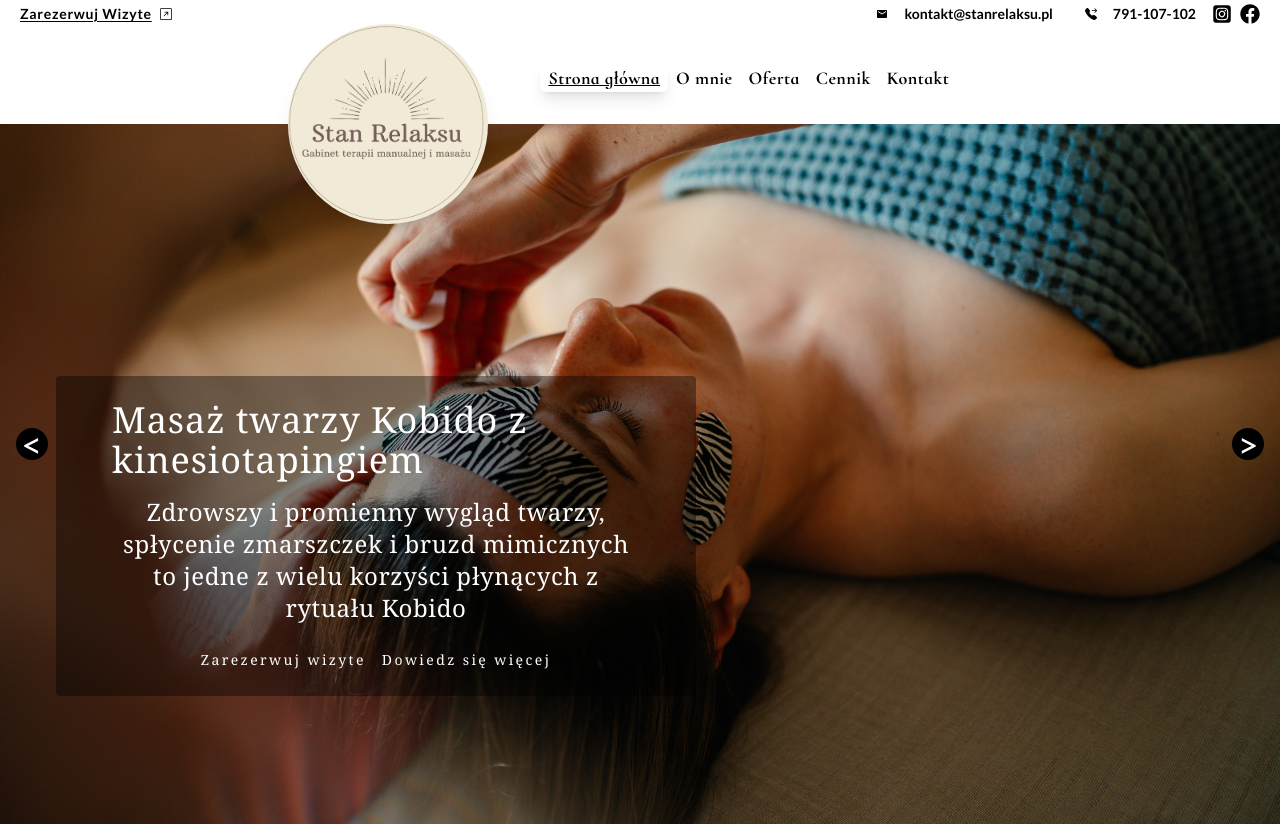
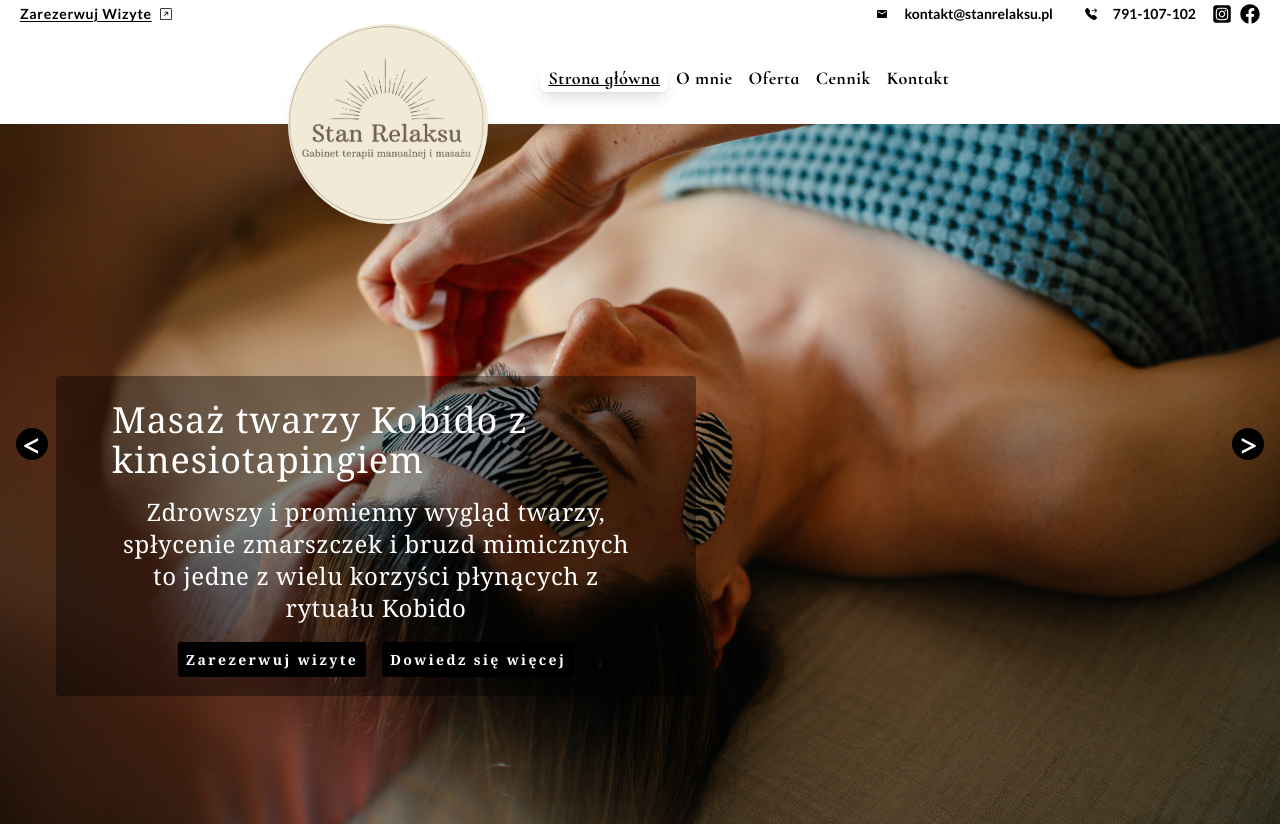
Before and after one commit to PiotrRegulski/stan-relaksu, a Next.js app: page / in a window 1280 px wide. Shown: the top 826 px of the page. Built offline with nearby package versions, Linux system fonts and the light colour scheme; no server answers.

Commit message:
changed button style added background

```diff
--- a/src/components/carousel/Carousel.tsx
+++ b/src/components/carousel/Carousel.tsx
@@ -121,13 +121,13 @@ const Carousel: React.FC = () => {
                     target="_blank"
                     rel="noopener noreferrer"
                   >
-                    <span className="text-sm px-2">Zarezerwuj wizyte</span>
+                    <span className="text-sm px-2 font-bold bg-black text-white  py-2 rounded mr-4">Zarezerwuj wizyte</span>
                   </Link>
                   <button
                     className="text-white xl:text-2xl font-serif tracking-widest hover:opacity-70 hover:underline "
                     onClick={() => router.push(image.linkDetails)}
                   >
-                    <span className="text-sm px-2">Dowiedz się więcej</span>
+                    <span className="text-sm px-2 bg-black text-white py-2 font-bold rounded">Dowiedz się więcej</span>
                   </button>
                 </div>
               </div>
```
